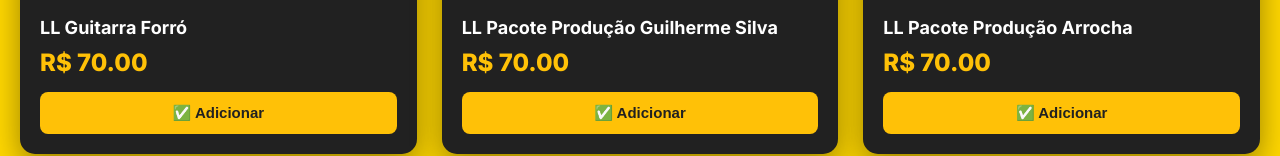
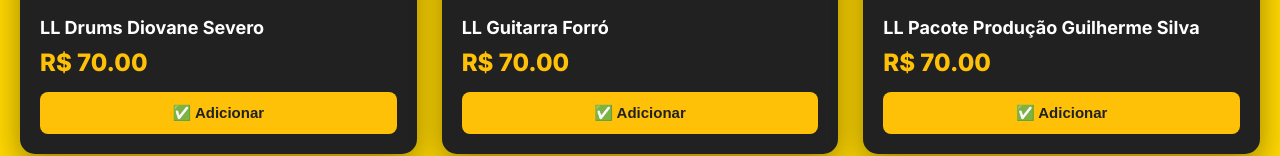
Before and after one commit to llsamplese/llcatalogo, a plain HTML site: page index.html in a window 1280 px wide. Shown: the part 645-801 px from the top of the page. Drawn offline with Linux system fonts and the light colour scheme; no server answers.

Commit message:
Update index.html

```diff
--- a/index.html
+++ b/index.html
@@ -537,12 +537,15 @@
         "LL Pacote Produção Arrocha": "https://www.youtube.com/watch?v=YIuHRLtGSjU",
         "LL Pacote Produção Guilherme Silva": "https://www.youtube.com/watch?v=GF9Vlq8qOys",
         "LL Guitarra Forró": "https://www.youtube.com/watch?v=76wm2WOucCs",
+		"LL Drums Diovane Severo": "https://www.youtube.com/watch?v=c7_Bj2z5tlA",
 		"LL Acordeon Forro": "https://raw.githubusercontent.com/ciliocavalcante-design/imagesll/refs/heads/main/Captura%20de%20tela%202025-08-08%20171415.png"
+
     };
 
     // Array samplesData atualizado com a lista completa fornecida anteriormente
     // e agora com os links de vídeo preenchidos
     const samplesData = [
+	    {nome: "LL Drums Diovane Severo", valor: 70, video: "https://www.youtube.com/watch?v=c7_Bj2z5tlA"},
         {nome: "LL Guitarra Forró", valor: 70, video: "https://www.youtube.com/watch?v=76wm2WOucCs"},
         {nome: "LL Pacote Produção Guilherme Silva", valor: 70, video: "https://www.youtube.com/watch?v=GF9Vlq8qOys"},
         {nome: "LL Pacote Produção Arrocha", valor: 70, video: "https://www.youtube.com/watch?v=YIuHRLtGSjU"},
```
